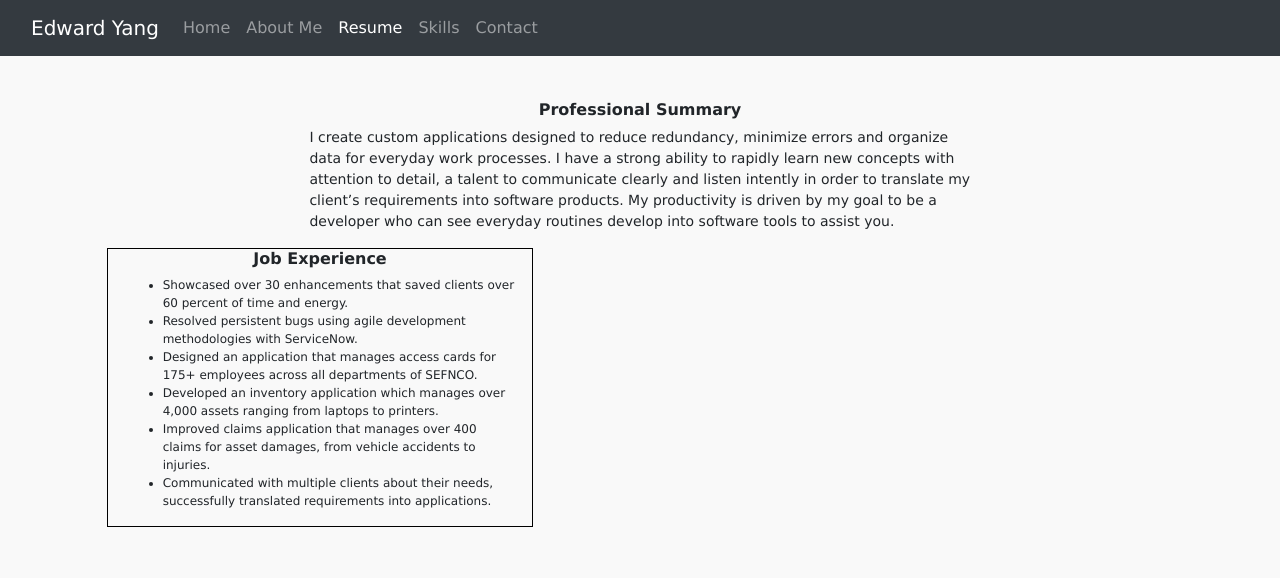
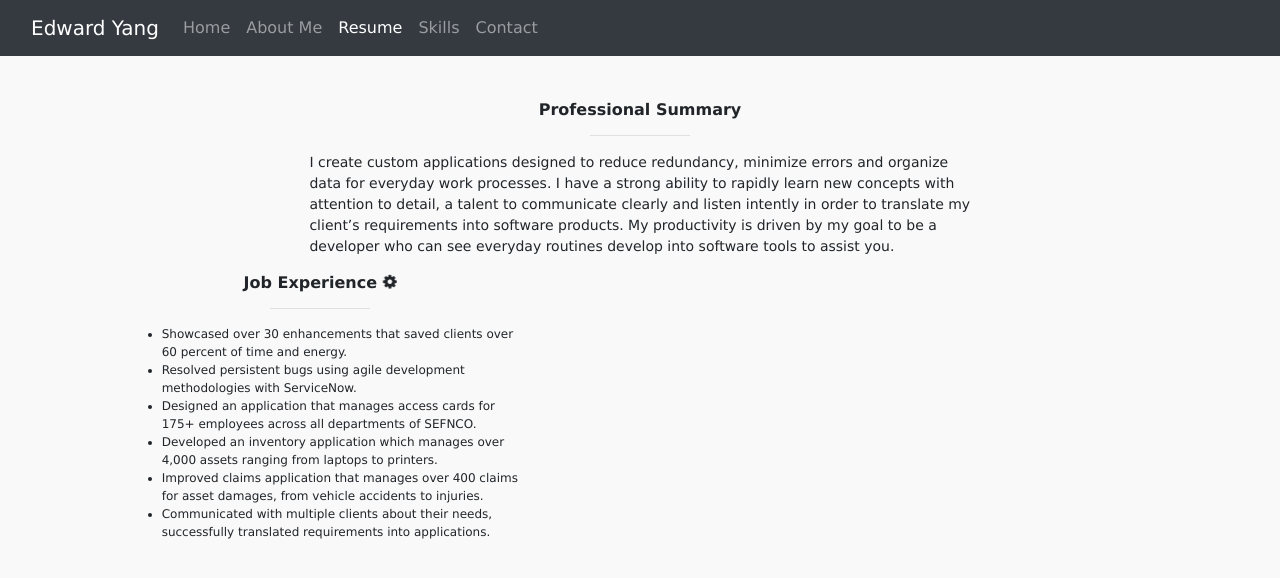
Before and after one commit to Ejyeyang/profile, an Angular app: page /resume in a window 1280 px wide. Shown: the top 578 px of the page. Built offline with nearby package versions, Linux system fonts and the light colour scheme.

Commit message:
minor style changes

```diff
--- a/angular.json
+++ b/angular.json
@@ -26,6 +26,7 @@
             "styles": [
               "./node_modules/bootstrap/dist/css/bootstrap.min.css",
               "./node_modules/ngx-bootstrap/datepicker/bs-datepicker.css",
+              "../node_modules/font-awesome/css/font-awesome.css",
               "src/styles.css"
             ],
             "scripts": []
--- a/src/app/resume/resume.component.html
+++ b/src/app/resume/resume.component.html
@@ -2,6 +2,7 @@
   <div class="row text-align-center">
     <div class="col-md-10 offset-md-1">
       <h6 class="text-center"><b>Professional Summary</b></h6>
+      <hr style="width: 100px;">
       <div class="col-md-8 offset-md-2">
         <p class="text-left" style="font-size: 14px">
           I create custom applications designed to reduce redundancy, minimize
@@ -17,8 +18,10 @@
         </p>
       </div>
     </div>
-    <div class="col-md-4 offset-md-1" style="border: solid black 1px;">
-      <h6 class="text-center"><b>Job Experience <i class="fas fa-laptop"></i></b></h6>
+    <div class="col-md-4 offset-md-1">
+      <h6 class="text-center"><b>Job Experience <i class="fa fa-cog fa-spin"></i>
+      </b></h6>
+      <hr style="width: 100px;">
       <ul style="font-size: 12px;">
         <li>
           Showcased over 30 enhancements that saved clients over 60 percent of time and energy.
```
